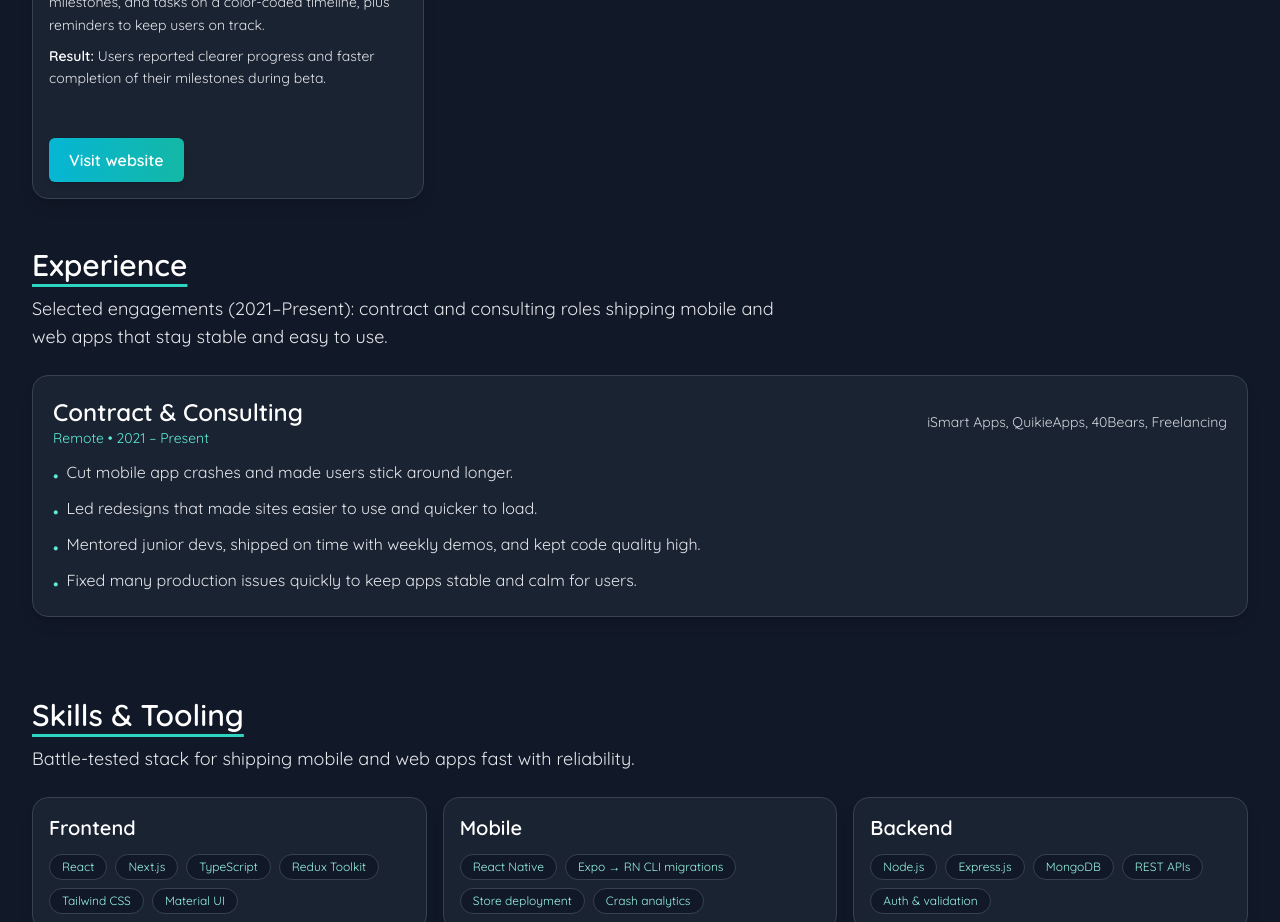
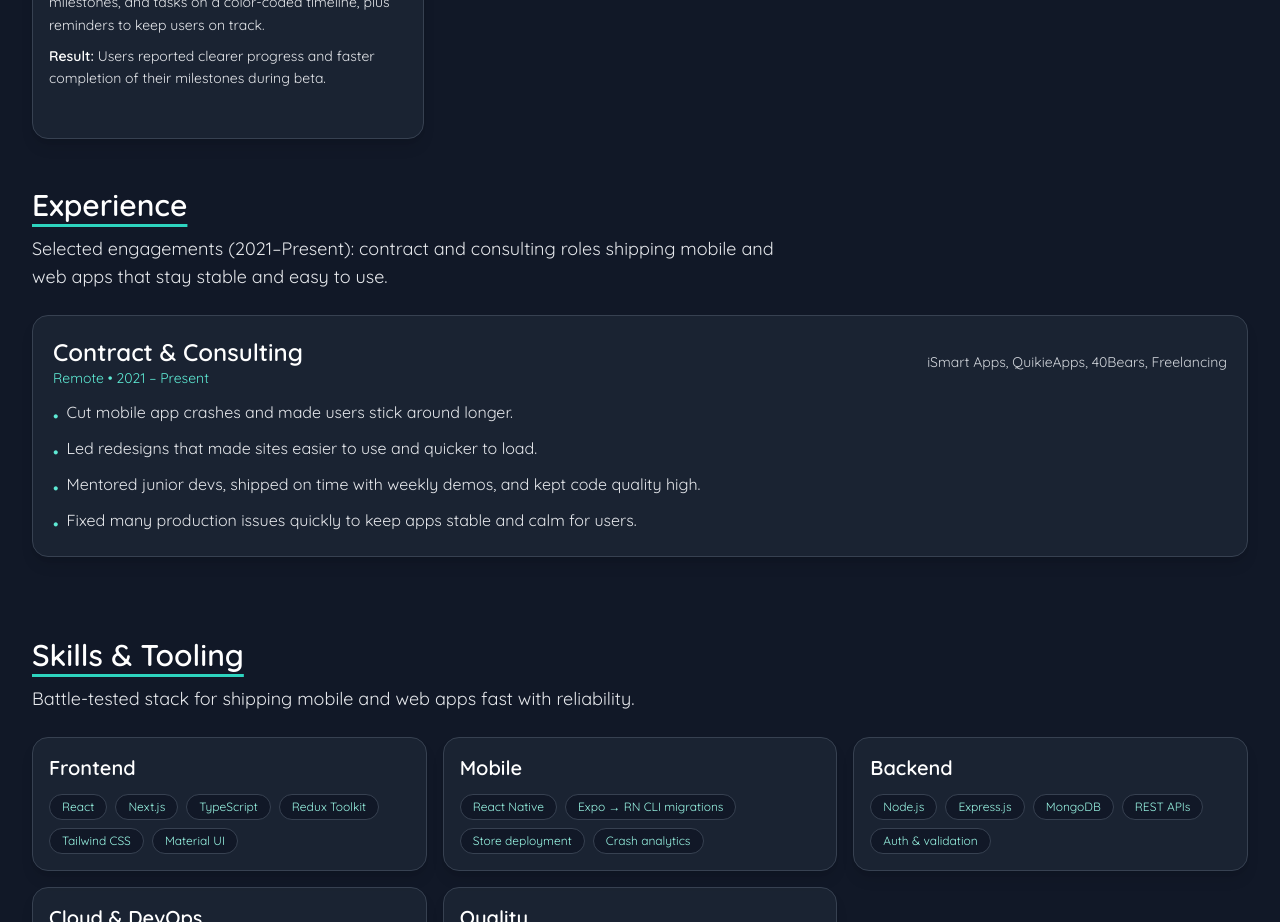
Before and after one commit to GeekyNaved/Portfolio_Naved, a React (Vite) app: page / in a window 1280 px wide. Shown: the part 3520-4442 px from the top of the page. Built offline with nearby package versions, Linux system fonts and the light colour scheme.

Commit message:
Refactor portfolio content, update dependencies & enhanced README

```diff
--- a/src/components/ProjectsSection.jsx
+++ b/src/components/ProjectsSection.jsx
@@ -88,8 +88,6 @@ const projects = [
     problem: "People needed a simple way to plan long-term goals without getting lost in endless to-dos.",
     approach: "Built a React Native app with goals, milestones, and tasks on a color-coded timeline, plus reminders to keep users on track.",
     result: "Users reported clearer progress and faster completion of their milestones during beta.",
-    link: "https://www.goaloasis.com/",
-    linkLabel: "Visit website",
     techStack: ["React Native", "React", "Firebase"],
   },
 ];
```
Also changed, not shown: 2 other files (tests, documents, lock files or other folders).
